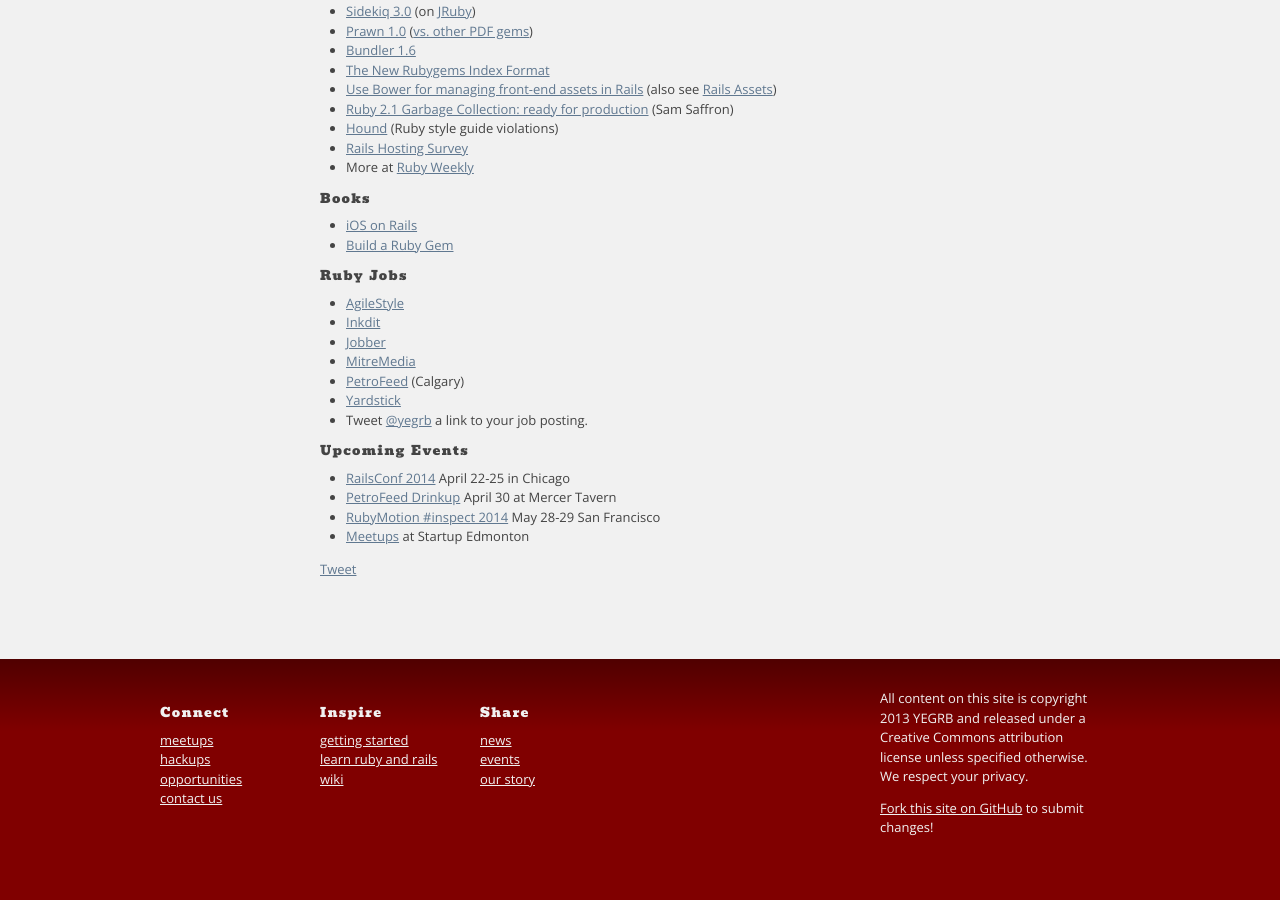
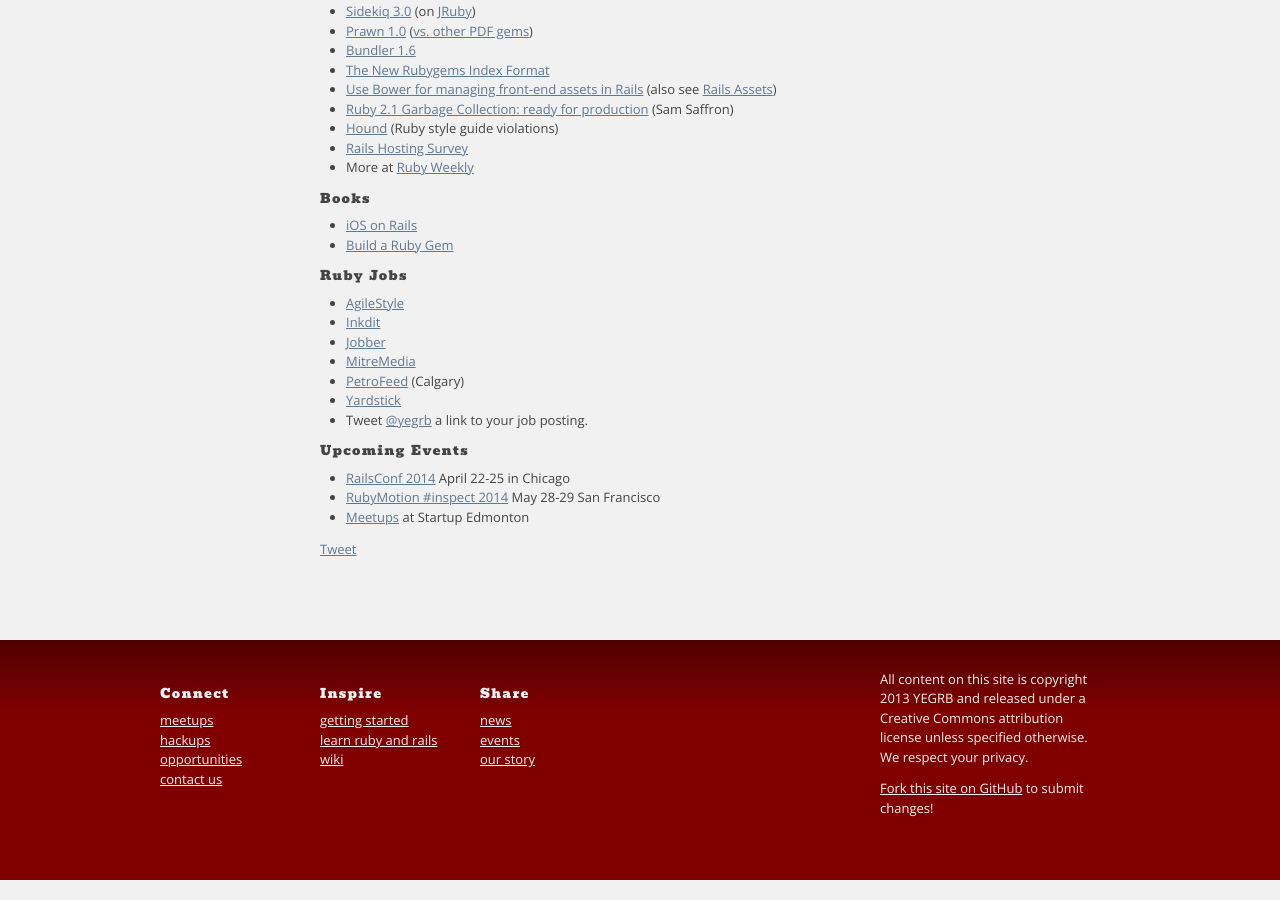
Before and after one commit to yegrb/yegrb.github.io, a Jekyll site: the page built from _posts/2014-04-15-april.markdown, in a window 1280 px wide and 900 px high, scrolled down 579 px. Built offline with Jekyll 4.4.1, drawn with Linux system fonts in a browser that asks for light colours; nearby versions of some CDN libraries; Markdown is read by kramdown in place of the engine named in the settings; comment, search, counter and statistics services are not loaded.

Commit message:
petrofeed drinkup disappeared?

```diff
--- a/_posts/2014-04-15-april.markdown
+++ b/_posts/2014-04-15-april.markdown
@@ -51,6 +51,5 @@ category: meetups
 ## Upcoming Events
 
 * [RailsConf 2014](http://www.railsconf.com/) April 22-25 in Chicago
-* [PetroFeed Drinkup](https://www.eventbrite.com/e/petrofeed-drinkup-tickets-11228628129) April 30 at Mercer Tavern
 * [RubyMotion #inspect 2014](http://www.rubymotion.com/conference/2014/) May 28-29 San Francisco
 * [Meetups](http://www.meetup.com/startupedmonton/) at Startup Edmonton
```
